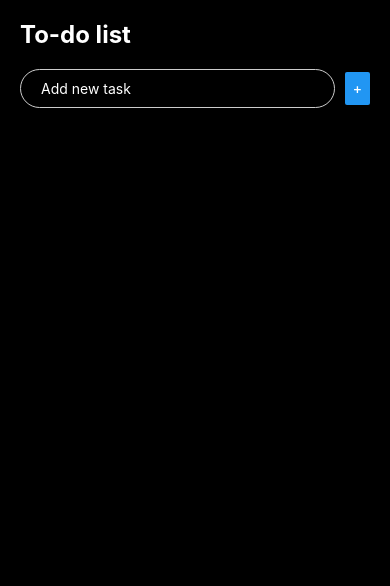
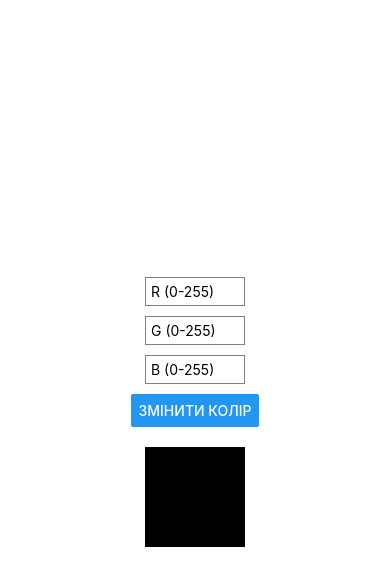
Before and after one commit to Canialon/UniMobileReactApp, a React Native app: screen / in a window 390 px wide. Shown: the top 586 px of the page. Built offline with nearby package versions, Linux system fonts and the light colour scheme.

Commit message:
first task

```diff
--- a/App.js
+++ b/App.js
@@ -1,114 +1,89 @@
 import React, { useState } from 'react';
-import { View, Text, TextInput, Button, FlatList, StyleSheet } from 'react-native';
+import { View, Text, StyleSheet, TextInput, Button } from 'react-native';
 
-export default function App() {
-  const [tasks, setTasks] = useState([]);
-  const [newTask, setNewTask] = useState('');
+const App = () => {
+  const [red, setRed] = useState(0);
+  const [green, setGreen] = useState(0);
+  const [blue, setBlue] = useState(0);
+  const [width, setWidth] = useState(100);
+  const [height, setHeight] = useState(100);
 
-  const addTask = () => {
-    if (newTask.trim() === '') return;
-    setTasks([...tasks, { text: newTask, completed: false }]);
-    setNewTask('');
+  const changeColor = () => {
+    const validRed = Math.min(255, Math.max(0, red));
+    const validGreen = Math.min(255, Math.max(0, green));
+    const validBlue = Math.min(255, Math.max(0, blue));
+
+    const newColor = `rgb(${validRed}, ${validGreen}, ${validBlue})`;
+    setBackgroundColor(newColor);
   };
 
-  const completeTask = (index) => {
-    const updatedTasks = [...tasks];
-    updatedTasks[index].completed = true;
-    setTasks(updatedTasks);
-  };
 
-  const removeTask = (index) => {
-    const updatedTasks = [...tasks];
-    updatedTasks.splice(index, 1);
-    setTasks(updatedTasks);
-  };
+  const [backgroundColor, setBackgroundColor] = useState('black');
 
   return (
     <View style={styles.container}>
-      <Text style={styles.header}>To-do list</Text>
-      <View style={styles.taskInputContainer}>
-        <TextInput
-          style={styles.taskInput}
-          placeholder="Add new task"
-          value={newTask}
-          onChangeText={(text) => setNewTask(text)}
-        />
-        <Button title="+" onPress={addTask} />
-      </View>
-      <FlatList
-        data={tasks}
-        keyExtractor={(item, index) => index.toString()}
-        renderItem={({ item, index }) => (
-          <View style={styles.taskItem}>
-            <Text
-              style={item.completed ? styles.completedTask : styles.taskText}
-            >
-              {item.text}
-            </Text>
-            {!item.completed && (
-              <>
-                <Button
-                  title="Done"
-                  onPress={() => completeTask(index)}
-                />
-                <Button title="X" onPress={() => removeTask(index)} />
-              </>
-            )}
-          </View>
-        )}
+      <TextInput
+        style={styles.input}
+        placeholder="R (0-255)"
+        keyboardType="numeric"
+        onChangeText={(text) => setRed(parseInt(text))}
       />
+      <TextInput
+        style={styles.input}
+        placeholder="G (0-255)"
+        keyboardType="numeric"
+        onChangeText={(text) => setGreen(parseInt(text))}
+      />
+      <TextInput
+        style={styles.input}
+        placeholder="B (0-255)"
+        keyboardType="numeric"
+        onChangeText={(text) => setBlue(parseInt(text))}
+      />
+      <Button title="Змінити колір" onPress={changeColor} />
+      <View
+        style={{
+          ...styles.colorBlock,
+          backgroundColor,
+          width,
+          height,
+        }}
+      />
+
     </View>
   );
-}
+};
 
 const styles = StyleSheet.create({
   container: {
     flex: 1,
-    padding: 20,
-    backgroundColor: '#000000',
+    alignItems: 'center',
+    justifyContent: 'center',
   },
-  header: {
-    fontSize: 24,
-    fontWeight: 'bold',
-    marginBottom: 20,
-    color: '#fff'
+  input: {
+    borderWidth: 1,
+    borderColor: 'gray',
+    width: 100,
+    padding: 5,
+    marginBottom: 10,
   },
-  taskInputContainer: {
+  colorBlock: {
+    width: 100,
+    height: 100,
+    marginVertical: 20,
+  },
+  table: {
+    flexDirection: 'column',
+  },
+  row: {
     flexDirection: 'row',
-    alignItems: 'center',
-    marginBottom: 20,
   },
-  taskInput: {
-    flex: 1,
-    marginRight: 10,
+  cell: {
+    width: 50,
+    height: 50,
     borderWidth: 1,
-    borderColor: '#ccc',
-    padding: 10,
-    paddingHorizontal: 20,
-    color: '#fff',
-    borderRadius: 50,
-  },
-  taskItem: {
-    flexDirection: 'row',
-    justifyContent: 'space-between',
-    alignItems: 'center',
-    borderWidth: 1,
-    borderColor: '#ccc',
-    padding: 10,
-    marginBottom: 10,
-    borderRadius: 50,
-    paddingHorizontal: 20,
-  },
-  taskText: {
-    flex: 1,
-    fontSize: 18,
-    color: '#fff'
-  },
-  completedTask: {
-    flex: 1,
-    fontSize: 18,
-    textDecorationLine: 'line-through',
-    color: 'green',
-    color: '#fff'
+    borderColor: 'black',
   },
 });
+
+export default App;
```
